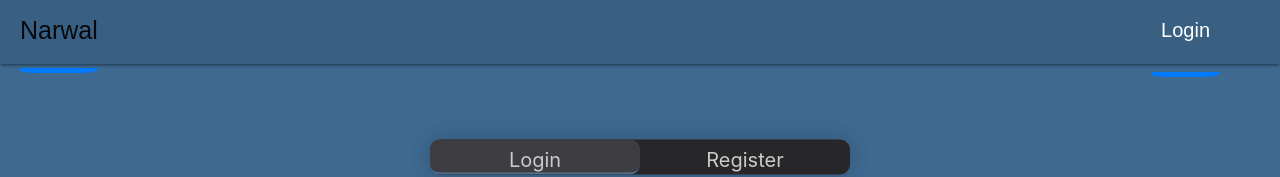
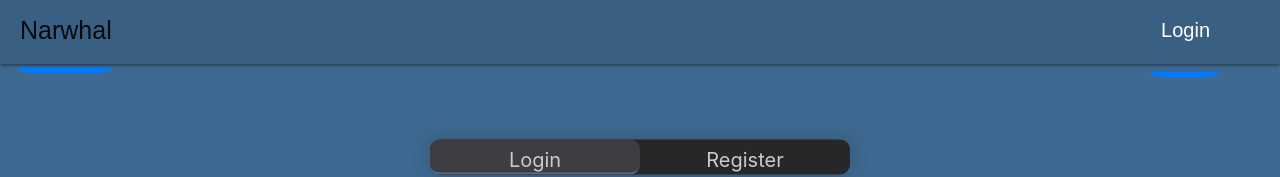
Before and after one commit to AEHevia/Narwhal, a React (Create React App) app in the folder client/: page / in a window 1280 px wide. Shown: the top 177 px of the page. Built offline with nearby package versions, Linux system fonts and the light colour scheme; a web font is replaced by a local one.

Commit message:
Fixed the logo

```diff
--- a/client/src/components/NavBar.js
+++ b/client/src/components/NavBar.js
@@ -20,7 +20,7 @@ class NavBar extends Component {
     return (
       <div>
         <Navbar pullRight expand="md">
-          <Navbar.Brand href="#home">Narwal</Navbar.Brand>
+          <Navbar.Brand href="#home">Narwhal</Navbar.Brand>
           <Navbar.Toggle aria-controls="basic-navbar-nav" />
           <Navbar.Collapse id="basic-navbar-nav">
             <Nav className="ml-auto">
```
